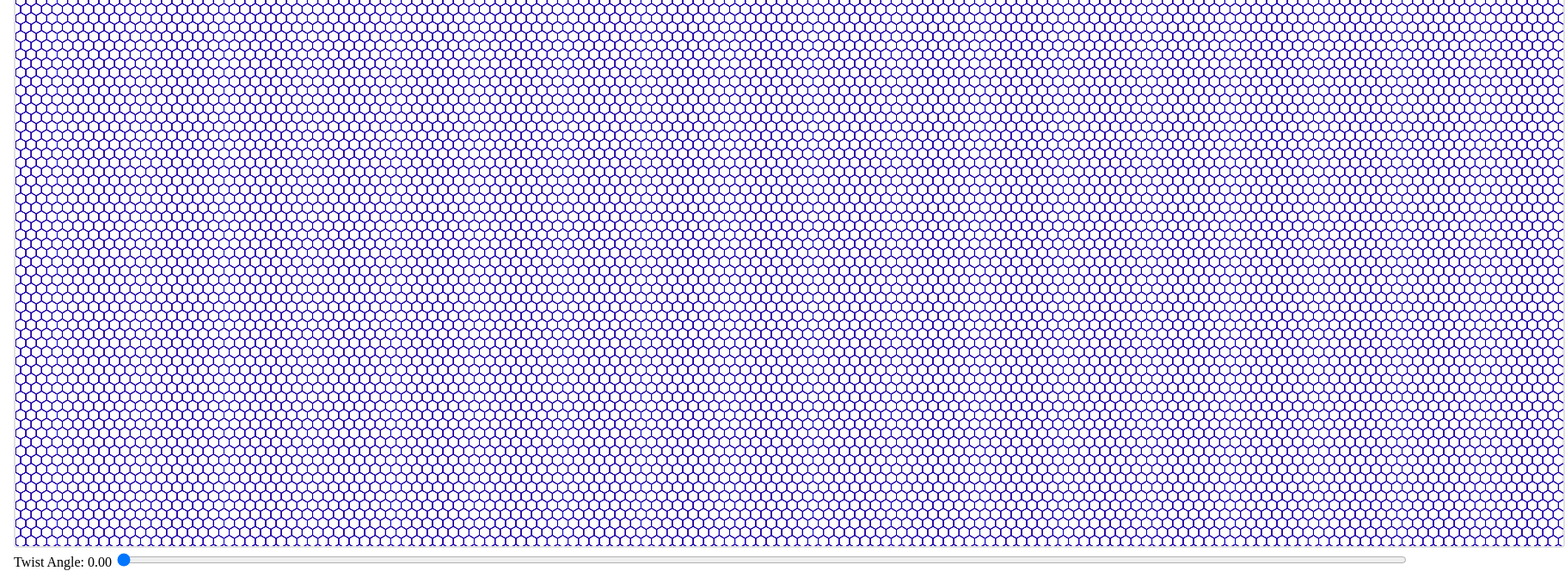
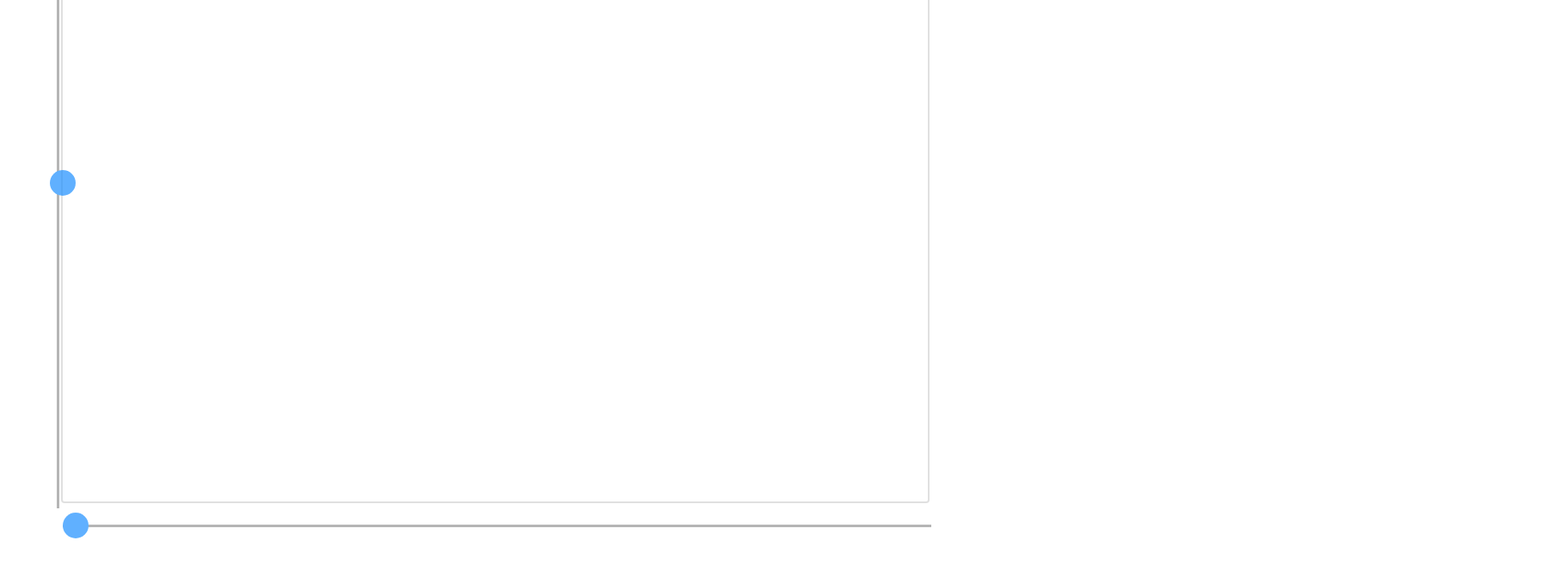
Before and after one commit to ce335805/TBGAnimator, an Angular app: page / in a window 1280 px wide. Shown: the part 310-982 px from the top of the page at 86% size, 1820 px wide, since content can reach past the window. After the commit the page ends 937 px from the top, so only its background shows below. Built offline with nearby package versions, Linux system fonts and the light colour scheme.

Commit message:
Introduced zoom
new zoom component
event passing
some basic styling

```diff
--- a/src/app/app.component.css
+++ b/src/app/app.component.css
@@ -1,11 +1,12 @@
 .OuterContainer {
   display: grid;
   grid-template-rows: 1fr auto;
+  row-gap: 3em;
 }
 .TopBar {
   grid-row: 1 / 2;
-  background-color: coral;
-  box-shadow: 1px 1px 1px 1px gray;
+  background-color: dodgerblue;
+  border-radius: 25px;
 }
 .Content {
   grid-row: 2 / 2;
--- a/src/app/app.module.ts
+++ b/src/app/app.module.ts
@@ -7,6 +7,7 @@ import {ContentComponent} from './content/content.component';
 import { AngleSelectionComponent } from './content/angle-selection/angle-selection.component';
 import { GridComponent } from './content/grid/grid.component';
 import {FormsModule} from '@angular/forms';
+import {ZoomComponent} from './content/zoom/zoom.component';
 
 @NgModule({
   declarations: [
@@ -14,7 +15,8 @@ import {FormsModule} from '@angular/forms';
     TopBarComponent,
     ContentComponent,
     AngleSelectionComponent,
-    GridComponent
+    GridComponent,
+    ZoomComponent
   ],
   imports: [
     BrowserModule,
--- a/src/app/content/angle-selection/angle-selection.component.css
+++ b/src/app/content/angle-selection/angle-selection.component.css
@@ -1,3 +1,3 @@
-input[type="range"] {
-  width:1500px;
+.slideContainer{
+  width: 100%;
 }
--- a/src/app/content/angle-selection/angle-selection.component.html
+++ b/src/app/content/angle-selection/angle-selection.component.html
@@ -1,4 +1,3 @@
-<div>
-  <label for="twistAngle">Twist Angle: {{angle.toFixed(2)}} </label>
-  <input type="range" id="twistAngle" name="twistAngle" min="0" max="15" step="0.01" [(ngModel)]="angle" (ngModelChange)="changeAngle()">
+<div class="slideContainer">
+  <input type="range" class="slider" id="angleSelection" min="0" max="15" step="0.01" [(ngModel)]="angle" (ngModelChange)="changeAngle()">
 </div>
--- a/src/app/content/angle-selection/angle-selection.component.ts
+++ b/src/app/content/angle-selection/angle-selection.component.ts
@@ -3,7 +3,7 @@ import {Component, EventEmitter, OnInit, Output} from '@angular/core';
 @Component({
   selector: 'app-angle-selection',
   templateUrl: './angle-selection.component.html',
-  styleUrls: ['./angle-selection.component.css']
+  styleUrls: ['./angle-selection.component.css', './../content.component.css']
 })
 export class AngleSelectionComponent implements OnInit {
 
--- a/src/app/content/content.component.css
+++ b/src/app/content/content.component.css
@@ -1,11 +1,71 @@
-.InnerContent{
+.Content {
   display: grid;
-  grid-template-rows: auto 1fr;
+  grid-template-columns: 1fr auto 5fr;
+  grid-template-rows: auto auto;
+  row-gap: 10px;
+
 }
-.AngleSelection{
-  grid-row: 2 / 2;
+
+.AngleSelection {
+  grid-column: 2 / 3;
+  grid-row: 2 / 3;
+}
+
+.Zoom {
+  grid-column: 1 / 2;
+  grid-row: 1 / 2;
 }
 
 .Grid {
+  grid-column: 2 / 3;
   grid-row: 1 / 2;
 }
+
+.slideContainer{
+  width: 100%;
+}
+
+input[type="range"] {
+  -webkit-appearance: none;
+  appearance: none;
+  width: 100%;
+  height: 3px; /* Specified height */
+  background: #969696; /* Grey background */
+  outline: none; /* Remove outline */
+  opacity: 0.7; /* Set transparency (for mouse-over effects on hover) */
+  -webkit-transition: .2s; /* 0.2 seconds transition on hover */
+  transition: opacity .2s;
+}
+
+input[type="range"][orient="vertical"] {
+  width:3px;
+  height:100%;
+  -webkit-appearance: none;
+  appearance: none;
+  background: #969696; /* Grey background */
+  outline: none; /* Remove outline */
+  opacity: 0.7; /* Set transparency (for mouse-over effects on hover) */
+  -webkit-transition: .2s; /* 0.2 seconds transition on hover */
+  transition: opacity .2s;
+}
+.slider:hover {
+  opacity: 1;
+}
+
+.slider::-webkit-slider-thumb {
+  -webkit-appearance: none;
+  appearance: none;
+  width: 30px;
+  height: 30px;
+  background: #1e90ff;
+  cursor: pointer;
+  border-radius: 50%;
+}
+
+.slider::-moz-range-thumb {
+  width: 25px;
+  height: 25px;
+  background: #1e90ff;
+  cursor: pointer;
+  border-radius: 50%;
+}
--- a/src/app/content/content.component.ts
+++ b/src/app/content/content.component.ts
@@ -4,7 +4,8 @@ import {Component, OnInit} from '@angular/core';
   selector: 'app-content',
   template: `
     <div class="Content">
-      <app-grid class="Grid" [angle] = "angle"></app-grid>
+      <app-zoom class="Zoom" (zoomChanged)="changeZoom($event)"></app-zoom>
+      <app-grid class="Grid" [angle] = "angle" [unitLength]="unitLength"></app-grid>
       <app-angle-selection class="AngleSelection" (angleChanged)="changeAngle($event)"></app-angle-selection>
     </div>
   `,
@@ -16,6 +17,7 @@ export class ContentComponent implements OnInit {
   }
 
   angle: number;
+  unitLength: number;
 
   ngOnInit(): void {
   }
@@ -23,4 +25,9 @@ export class ContentComponent implements OnInit {
   public changeAngle(angle: number): void {
     this.angle = angle;
   }
+
+  public changeZoom(unitLength: number): void {
+    this.unitLength = unitLength;
+  }
+
 }
--- a/src/app/content/grid/grid.component.html
+++ b/src/app/content/grid/grid.component.html
@@ -1,2 +1,3 @@
-<p>I see the angle {{angle}}</p>
+<div class="grid">
 <canvas #gridCanvas width={{frameWidth}} height={{frameHight}}></canvas>
+</div>
--- a/src/app/content/grid/grid.component.ts
+++ b/src/app/content/grid/grid.component.ts
@@ -11,19 +11,20 @@ export class GridComponent implements AfterViewInit, OnChanges {
 
   constructor() {
     this.angle = 0.;
-    this.frameWidth = 1800;
-    this.frameHight = 800;
+    this.unitLength = 10;
+
+    this.frameWidth = 1006;
+    this.frameHight = 750;
     this.sin60 = 0.86602540378;
     this.cos60 = 0.5;
-    this.unitLength = 7;
   }
 
   @Input() angle: number;
+  @Input() unitLength: number;
   frameWidth: number;
   frameHight: number;
   sin60: number;
   cos60: number;
-  unitLength: number;
 
   public context: CanvasRenderingContext2D;
 
@@ -48,8 +49,10 @@ export class GridComponent implements AfterViewInit, OnChanges {
     this.context.clearRect(0, 0, this.frameWidth, this.frameHight);
     this.context.strokeStyle = 'rgba(200,0,0,1.0)';
     this.drawHexagonGrid();
+    this.context.translate(this.frameWidth / 2 , this.frameHight / 2);
     this.context.rotate((Math.PI / 180) * this.angle);
-    this.context.strokeStyle = 'rgba(0,0,200,1.0)';
+    this.context.translate(- this.frameWidth / 2 , - this.frameHight / 2);
+    this.context.strokeStyle = 'rgba(0,0,200,0.7)';
     this.drawHexagonGrid();
     this.context.restore();
   }
@@ -80,13 +83,11 @@ export class GridComponent implements AfterViewInit, OnChanges {
 
   private drawHexagon() {
     this.context.beginPath();
-    this.context.moveTo(0, 0);
-    this.context.lineTo(-this.sin60 * this.unitLength, this.cos60 * this.unitLength);
+    this.context.moveTo(-this.sin60 * this.unitLength, this.cos60 * this.unitLength);
     this.context.lineTo(-this.sin60 * this.unitLength, (this.cos60 + 1) * this.unitLength);
     this.context.lineTo(0, (2 * this.cos60 + 1) * this.unitLength);
     this.context.lineTo(this.sin60 * this.unitLength, (this.cos60 + 1) * this.unitLength);
     this.context.lineTo(this.sin60 * this.unitLength, this.cos60 * this.unitLength);
-    this.context.closePath();
     this.context.stroke();
   }
 }
--- /dev/null
+++ b/src/app/content/zoom/zoom.component.css
@@ -0,0 +1,5 @@
+.slideContainer{
+  height: 100%;
+  width: 100%;
+  padding-left: 3em;
+}
--- /dev/null
+++ b/src/app/content/zoom/zoom.component.html
@@ -0,0 +1,3 @@
+<div class="slideContainer">
+  <input type="range" id="zoom" class="slider" orient="vertical" min="2" max="30" step="1" [(ngModel)]="unitLength" (ngModelChange)="changeZoom()">
+</div>
--- /dev/null
+++ b/src/app/content/zoom/zoom.component.ts
@@ -0,0 +1,23 @@
+import {Component, EventEmitter, OnInit, Output} from '@angular/core';
+
+@Component({
+  selector: 'app-zoom',
+  templateUrl: './zoom.component.html',
+  styleUrls: ['./zoom.component.css', './../content.component.css']
+})
+export class ZoomComponent implements OnInit {
+
+  constructor() {
+    this.unitLength = 10;
+  }
+  unitLength: number;
+  @Output() zoomChanged: EventEmitter<number> = new EventEmitter<number>();
+
+  ngOnInit(): void {
+  }
+
+  public changeZoom(): void{
+    this.zoomChanged.emit(this.unitLength);
+  }
+
+}
```
Also changed, not shown: 1 other file (tests, documents, lock files or other folders).
